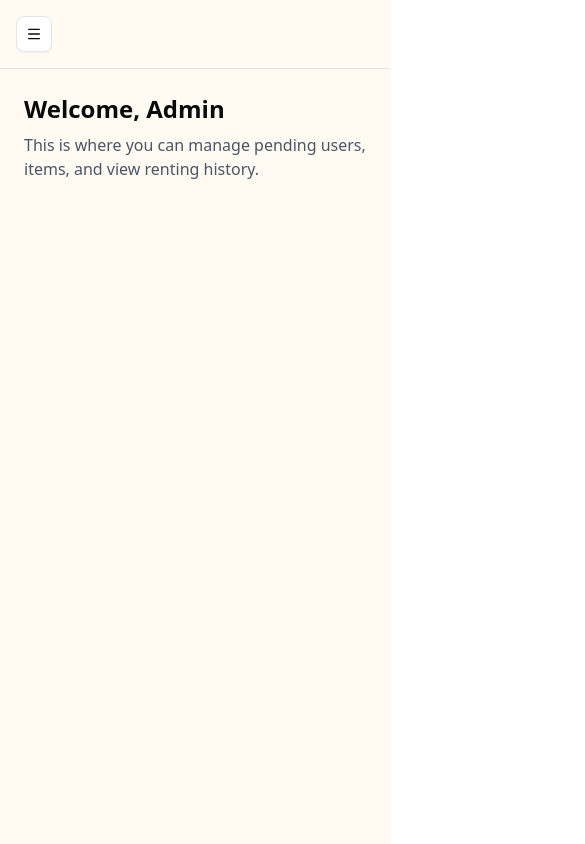
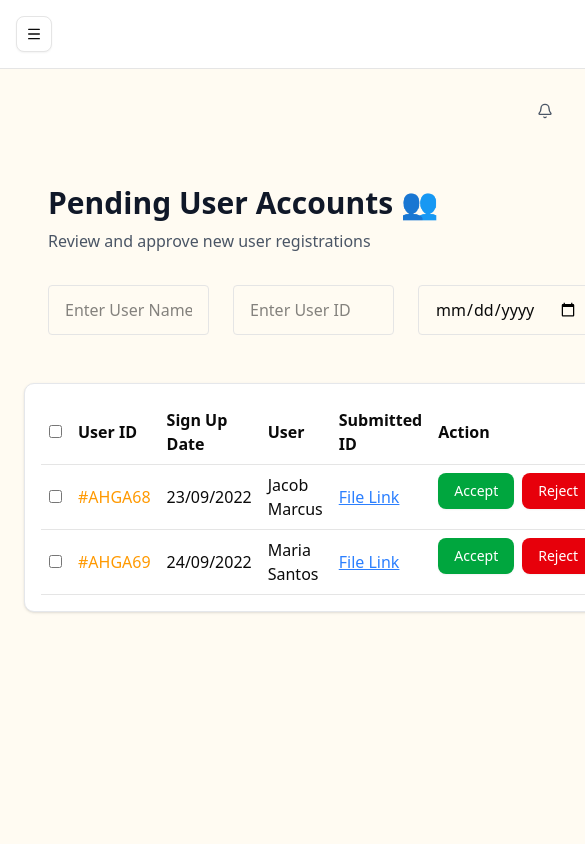
Before and after one commit to joanarazon/FinalRentAll_Web, a React (Vite) app: page /pending-users in a window 390 px wide. Shown: the top 844 px of the page, 585 px wide, since content can reach past the window. Built offline with nearby package versions, Linux system fonts and the light colour scheme; no server answers.

Commit message:
Admin UI

```diff
--- a/src/components/AdminLayout.jsx
+++ b/src/components/AdminLayout.jsx
@@ -2,7 +2,13 @@ import React from "react";
 import { ScrollArea } from "@/components/ui/scroll-area";
 import { Sheet, SheetContent, SheetTrigger } from "@/components/ui/sheet";
 import { Button } from "@/components/ui/button";
-import { Menu } from "lucide-react";
+import { Menu, Bell, User } from "lucide-react";
+import {
+  DropdownMenu,
+  DropdownMenuContent,
+  DropdownMenuItem,
+  DropdownMenuTrigger,
+} from "@/components/ui/dropdown-menu";
 import AdminSidebarMenu from "./AdminSidebarMenu";
 import { cn } from "@/lib/utils";
 
@@ -20,8 +26,8 @@ export default function AdminLayout({ children, className }) {
 
       {/* Main area */}
       <div className="flex-1 flex flex-col">
-        {/* Mobile top bar */}
-        <div className="md:hidden flex items-center p-4 border-b">
+        {/* Mobile sidebar toggle only */}
+        <div className="md:hidden flex items-center p-4 border-b bg-white">
           <Sheet>
             <SheetTrigger asChild>
               <Button variant="outline" size="icon">
@@ -40,6 +46,35 @@ export default function AdminLayout({ children, className }) {
 
         {/* Page content */}
         <main className="flex-1 overflow-auto p-6 bg-[#FFFBF2] md:ml-0">
+          {/* Top header actions row */}
+          <div className="flex items-center justify-between mb-8">
+            {/* Left: This slot is for the page header (children will inject the title) */}
+            <div className="flex-1">
+              {/* Page header content goes inside children */}
+            </div>
+
+            {/* Right: bell + profile */}
+            <div className="flex items-center gap-4">
+              <Button variant="ghost" size="icon">
+                <Bell className="w-5 h-5 text-gray-600" />
+              </Button>
+
+              <DropdownMenu>
+                <DropdownMenuTrigger asChild>
+                  <Button variant="ghost" className="flex items-center gap-2">
+                    <User className="w-5 h-5 text-gray-600" />
+                    <span className="hidden md:inline">Admin</span>
+                  </Button>
+                </DropdownMenuTrigger>
+                <DropdownMenuContent align="end" className="w-40">
+                  <DropdownMenuItem>Profile</DropdownMenuItem>
+                  <DropdownMenuItem>Settings</DropdownMenuItem>
+                  <DropdownMenuItem className="text-red-600">Logout</DropdownMenuItem>
+                </DropdownMenuContent>
+              </DropdownMenu>
+            </div>
+          </div>
+
           {children}
         </main>
       </div>
--- a/src/pages/admin/pages/PendingItems.jsx
+++ b/src/pages/admin/pages/PendingItems.jsx
@@ -1,18 +1,105 @@
 import React from "react";
 import AdminLayout from "../../../components/AdminLayout";
-import { useUser } from "../../../hooks/useUser"; // ✅ import your hook
+import { Button } from "@/components/ui/button";
 
-function PendingItems() {
-    const user = useUser(); // ✅ get the user
+export default function PendingItems() {
+  const pendingItems = [
+    {
+      id: "#ITEM001",
+      requestDate: "25/09/2022",
+      name: "Canon DSLR Camera",
+      fileLink: "#",
+      description: "Professional camera with lens kit, good for photography.",
+    },
+    {
+      id: "#ITEM002",
+      requestDate: "26/09/2022",
+      name: "Electric Guitar",
+      fileLink: "#",
+      description: "Yamaha electric guitar, comes with amplifier.",
+    },
+  ];
 
-    return (
-        <AdminLayout className="bg-[#FFFBF2] min-h-screen">
-            <h1 className="text-2xl font-bold">
-                Welcome, {user?.first_name || "Admin"}
-            </h1>
-            <p className="mt-2 text-gray-600">Pending Items</p>
-        </AdminLayout>
-    );
+  return (
+    <AdminLayout className="bg-[#FFFBF2] min-h-screen">
+      <div className="p-6">
+        {/* Page Header */}
+        <div className="mb-8">
+          <h1 className="text-3xl font-bold text-gray-900 mb-2">
+            Pending Items 📦
+          </h1>
+          <p className="text-gray-600">
+            Review and approve items submitted by users
+          </p>
+        </div>
+
+
+          <div className="flex gap-6 mb-6">
+            <input
+              placeholder="Enter Item Name"
+              className="border py-3 px-4 rounded w-1/3"
+            />
+            <input
+              placeholder="Enter Item ID"
+              className="border py-3 px-4 rounded w-1/3"
+            />
+            <input
+              type="date"
+              placeholder="Request Date"
+              className="border py-3 px-4 rounded w-1/3"
+            />
+          </div>
+        </div>
+
+        {/* Table */}
+        <div className="bg-white rounded-lg shadow-sm border border-gray-200 p-4 overflow-x-auto">
+          <table className="w-full text-left border-collapse">
+            <thead>
+              <tr className="border-b">
+                <th className="p-2">
+                  <input type="checkbox" />
+                </th>
+                <th className="p-2">Item ID</th>
+                <th className="p-2">Request Date</th>
+                <th className="p-2">Item Name</th>
+                <th className="p-2">Submitted Photo</th>
+                <th className="p-2">Description</th>
+                <th className="p-2">Action</th>
+              </tr>
+            </thead>
+            <tbody>
+              {pendingItems.map((item) => (
+                <tr key={item.id} className="border-b">
+                  <td className="p-2">
+                    <input type="checkbox" />
+                  </td>
+                  <td className="p-2 text-[#FF9900] font-medium">{item.id}</td>
+                  <td className="p-2">{item.requestDate}</td>
+                  <td className="p-2">{item.name}</td>
+                  <td className="p-2">
+                    <a
+                      href={item.fileLink}
+                      className="text-blue-500 underline"
+                      target="_blank"
+                      rel="noopener noreferrer"
+                    >
+                      File Link
+                    </a>
+                  </td>
+                  <td className="p-2 text-gray-700">{item.description}</td>
+                  <td className="p-2 flex gap-2">
+                    <Button className="bg-green-600 text-white hover:bg-green-700">
+                      Accept
+                    </Button>
+                    <Button className="bg-red-600 text-white hover:bg-red-700">
+                      Reject
+                    </Button>
+                  </td>
+                </tr>
+              ))}
+            </tbody>
+          </table>
+        </div>
+    </AdminLayout>
+  );
 }
-
-export default PendingItems;
--- a/src/pages/admin/pages/PendingUser.jsx
+++ b/src/pages/admin/pages/PendingUser.jsx
@@ -1,19 +1,96 @@
-// src/pages/AdminHome.jsx
 import React from "react";
-import { useUser } from "../../../hooks/useUser";
 import AdminLayout from "../../../components/AdminLayout";
+import { Button } from "@/components/ui/button";
 
 export default function PendingUser() {
-    const user = useUser();
+  const pendingUsers = [
+    {
+      id: "#AHGA68",
+      signupDate: "23/09/2022",
+      name: "Jacob Marcus",
+      fileLink: "#",
+    },
+    {
+      id: "#AHGA69",
+      signupDate: "24/09/2022",
+      name: "Maria Santos",
+      fileLink: "#",
+    },
+  ];
 
   return (
     <AdminLayout className="bg-[#FFFBF2] min-h-screen">
-            <h1 className="text-2xl font-bold">
-                Welcome, {user?.first_name || "Admin"}
+      <div className="p-6">
+        {/* Page Header */}
+        <div className="mb-8">
+          <h1 className="text-3xl font-bold text-gray-900 mb-2">
+            Pending User Accounts 👥
           </h1>
-            <p className="mt-2 text-gray-600">
-                This is where you can manage pending users, items, and view renting history.
+          <p className="text-gray-600">
+            Review and approve new user registrations
           </p>
+        </div>
+
+          <div className="flex gap-6 mb-6">
+            <input
+              placeholder="Enter User Name"
+              className="border py-3 px-4 rounded w-1/3"
+            />
+            <input
+              placeholder="Enter User ID"
+              className="border py-3 px-4 rounded w-1/3"
+            />
+            <input
+              placeholder="Sign Up Date"
+              type="date"
+              className="border py-3 px-4 rounded w-1/3"
+            />
+          </div>
+        </div>
+
+        {/* Table */}
+        <div className="bg-white rounded-lg shadow-sm border border-gray-200 p-4">
+          <table className="w-full text-left border-collapse">
+            <thead>
+              <tr className="border-b">
+                <th className="p-2">
+                  <input type="checkbox" />
+                </th>
+                <th className="p-2">User ID</th>
+                <th className="p-2">Sign Up Date</th>
+                <th className="p-2">User</th>
+                <th className="p-2">Submitted ID</th>
+                <th className="p-2">Action</th>
+              </tr>
+            </thead>
+            <tbody>
+              {pendingUsers.map((user) => (
+                <tr key={user.id} className="border-b">
+                  <td className="p-2">
+                    <input type="checkbox" />
+                  </td>
+                  <td className="p-2 text-[#FF9900] font-medium">{user.id}</td>
+                  <td className="p-2">{user.signupDate}</td>
+                  <td className="p-2">{user.name}</td>
+                  <td className="p-2">
+                    <a href={user.fileLink} className="text-blue-500 underline">
+                      File Link
+                    </a>
+                  </td>
+                  <td className="p-2 flex gap-2">
+                    <Button className="bg-green-600 text-white hover:bg-green-700">
+                      Accept
+                    </Button>
+                    <Button className="bg-red-600 text-white hover:bg-red-700">
+                      Reject
+                    </Button>
+                  </td>
+                </tr>
+              ))}
+            </tbody>
+          </table>
+        </div>
+
     </AdminLayout>
   );
 }
```
Lines whose indentation alone changed are shown as unchanged.
